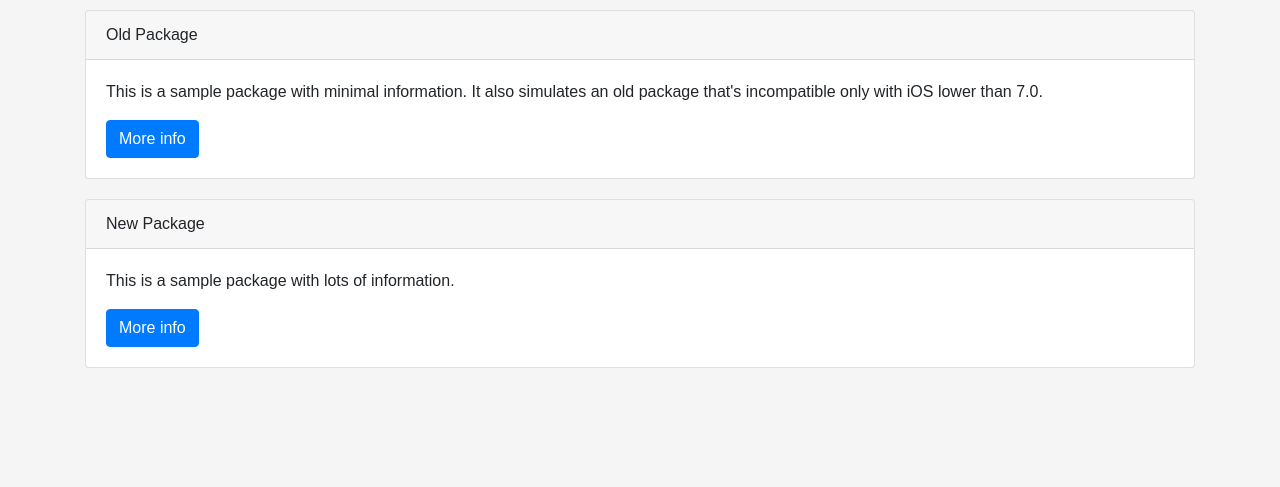
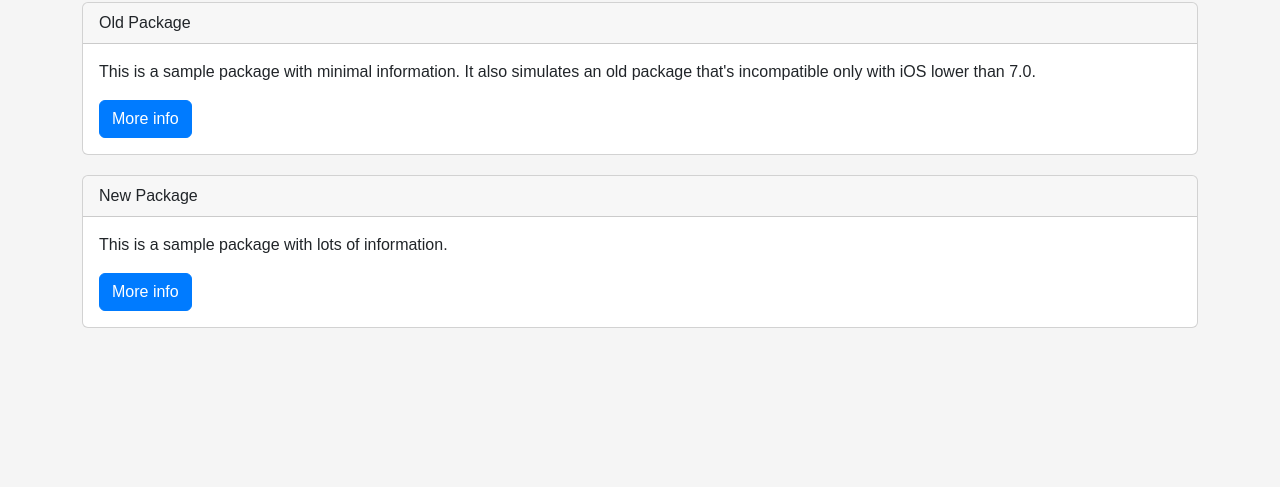
Before and after one commit to d0zichun/d0zichun.github.io, a plain HTML site: page index.html in a window 1280 px wide. Shown: the part 313-800 px from the top of the page. Drawn offline with nearby package versions, Linux system fonts and the light colour scheme.

Commit message:
Update index.html

```diff
--- a/index.html
+++ b/index.html
@@ -4,7 +4,7 @@
   <meta charset="UTF-8">
   <meta name="viewport" content="width=device-width, initial-scale=1.0">
   <title>duzichun's repo</title>
-  <link rel="stylesheet" href="https://stackpath.bootstrapcdn.com/bootstrap/4.5.0/css/bootstrap.min.css" integrity="sha384-9aIt2nRpC12Uk9gS9baDl411NQApFmC26EwAOH8WgZl5MYYxFfc+NcPb1dKGj7Sk" crossorigin="anonymous">
+<link rel="stylesheet" href="https://cdn.jsdelivr.net/npm/bootstrap@5.2.3/dist/css/bootstrap.min.css" integrity="sha384-rbsA2VBKQhggwzxH7pPCaAqO46MgnOM80zW1RWuH61DGLwZJEdK2Kadq2F9CUG65" crossorigin="anonymous">
   <link rel="stylesheet" href="depictions/style.css">
   <style>
     body {
```
